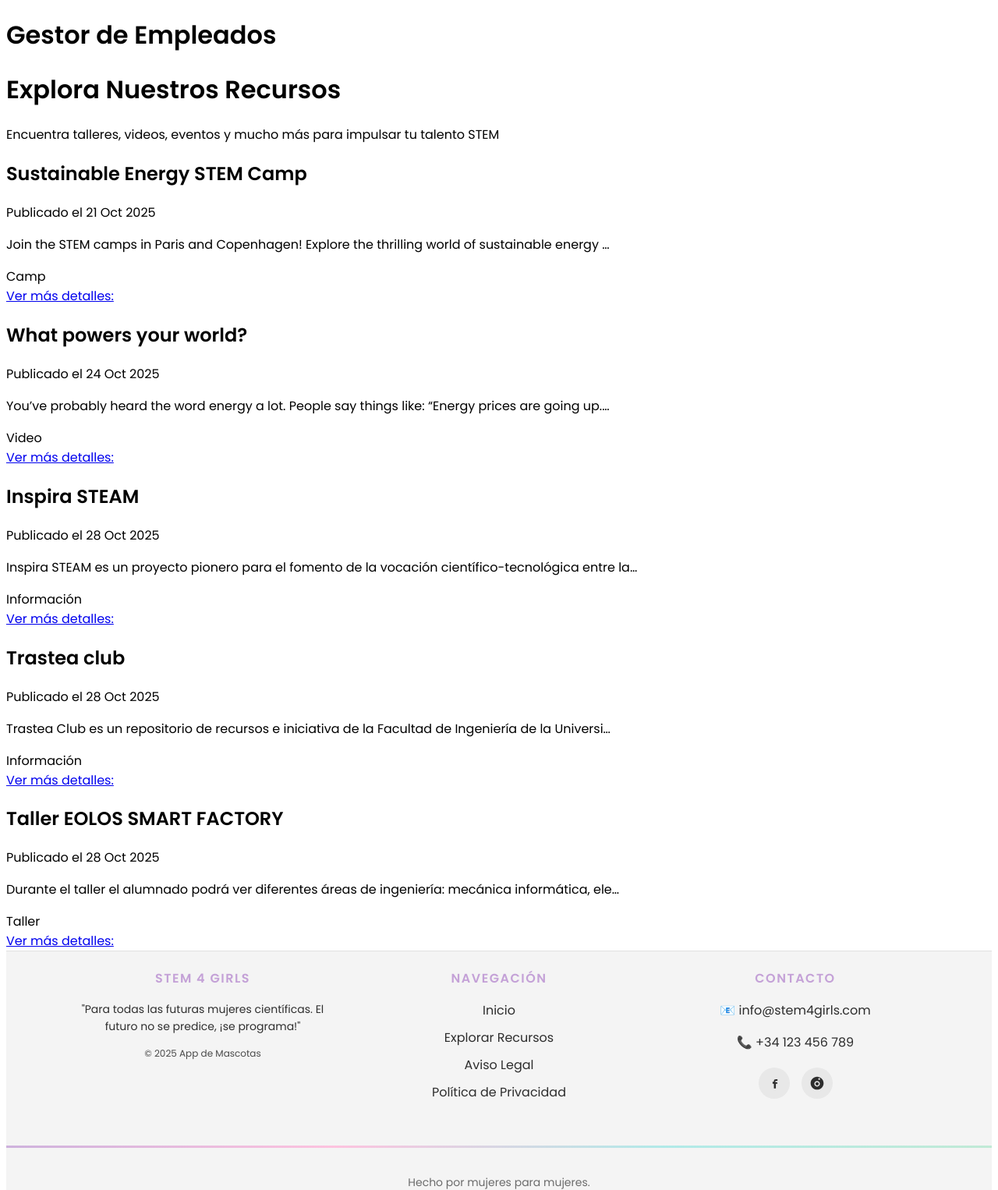
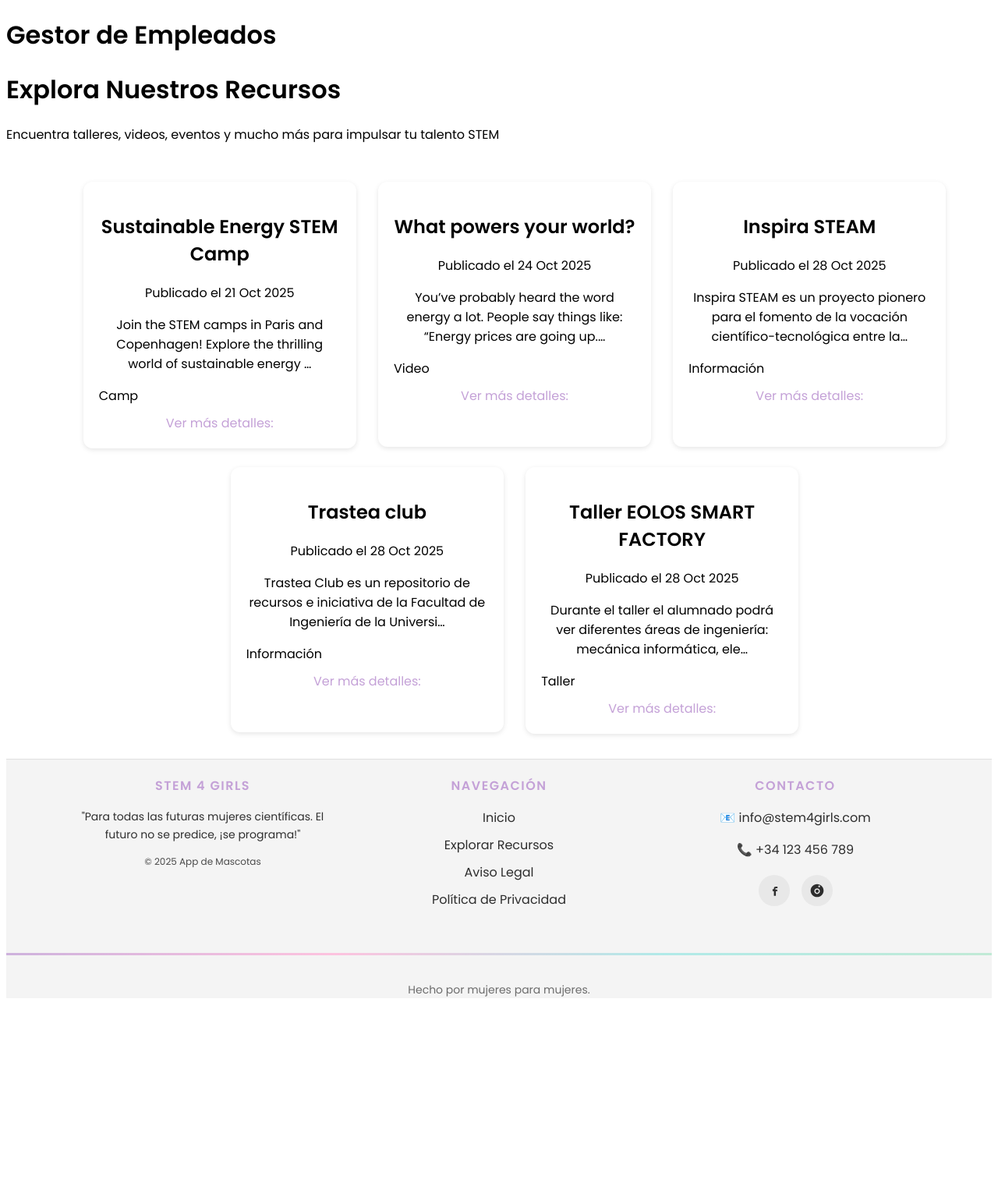
Before and after one commit to IRIA-PICO/stem4girls, a Django app: page /appstem4girls/recursos/ in a window 1280 px wide. Shown: the part 33-1559 px from the top of the page at 78% size. After the commit the page ends 1311 px from the top, so only its background shows below. Run offline with Django 5.2, Linux system fonts and the light colour scheme; data comes from the database, SQL or seed files in the repository; both versions use the stored data as it was after the commit.

Commit message:
lista recursos y recursos css

```diff
--- /dev/null
+++ b/appstem4girls/static/css/recursos.css
@@ -0,0 +1,54 @@
+/*lista_recursos*/
+.grid_recursos {
+  width: 100%;
+  padding: 20px;
+  text-align: center;
+}
+
+.recurso_card {
+  display: inline-block;
+  vertical-align: top;
+  width: 30%;               /* Ajusta para tener 3 por fila */
+  min-width: 280px;
+  min-height: 340px;
+  background-color: #fff;
+  border-radius: 12px;
+  box-shadow: 0 2px 6px rgba(0, 0, 0, 0.1);
+  overflow: hidden;
+  padding: 20px;
+  max-width: 350px;
+  margin: 12px;
+  box-sizing: border-box;  /* Asegura que el padding no rompa el ancho */
+}
+.recurso_card a {
+  text-decoration: none;
+   color: #C4A1D7;
+}
+.tags_recurso {
+  display: flex;
+  flex-wrap: wrap;
+  gap: 8px;
+  margin-bottom: 10px;
+}
+/*detalles_recurso*/
+.recurso {
+  max-width: 900px;
+  margin: 60px auto;             /* Centrado y con espacio arriba y abajo */
+  padding: 40px;
+  background-color: #fff;
+  border-radius: 16px;
+  box-shadow: 0 4px 20px rgba(0, 0, 0, 0.05);
+  line-height: 1.7;
+  color: #333;
+}
+.recurso h1 {
+  font-size: 2rem;
+  font-weight: 700;
+  color: #A0E7E5;
+  margin-bottom: 10px;
+}
+#Proveedor_r_link a {
+  color: #A67CC9;
+  text-decoration: none;
+  font-weight: 600;
+}
--- a/appstem4girls/templates/base.html
+++ b/appstem4girls/templates/base.html
@@ -6,6 +6,7 @@
         <meta name="description" content="STEM 4 girls - Recursos educativos para futuras científicas">
         {% load static %}
         <link rel="stylesheet" href="{% static 'css/base.css' %}">
+        <link rel="stylesheet" href="{% static 'css/recursos.css' %}">
         <link href="https://fonts.googleapis.com/css2?family=Poppins:wght@400;600&display=swap" rel="stylesheet">
         <title>{% block titulo %}Gestor de Empleados{% endblock %}</title>
     </head>
@@ -41,8 +42,8 @@
                 <div class="footer-col">
                     <h4>Navegación</h4>
                     <ul>
-                        <li><a href="index.html">Inicio</a></li>
-                        <li><a href="lista_recursos.html">Explorar Recursos</a></li>
+                        <li><a href="{% url 'index' %}">Inicio</a></li>
+                        <li><a href="{% url 'lista_recursos' %}">Explorar Recursos</a></li>
                         <li><a href="#">Aviso Legal</a></li>
                         <li><a href="#">Política de Privacidad</a></li>
                     </ul>
```
Also changed, not shown: appstem4girls/static/css/text.css (deleted), db.sqlite3.
